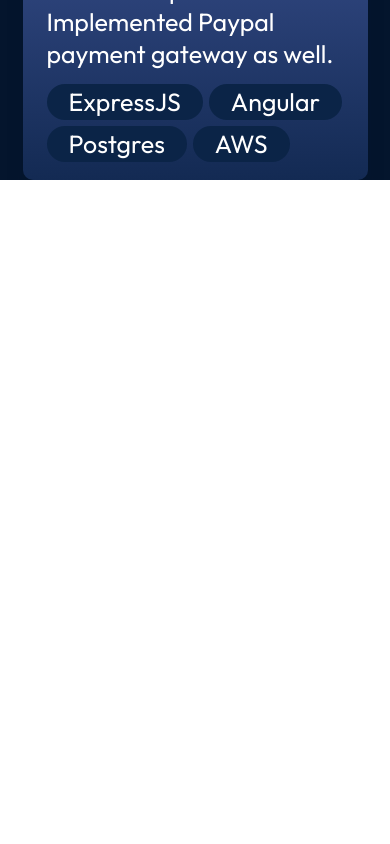
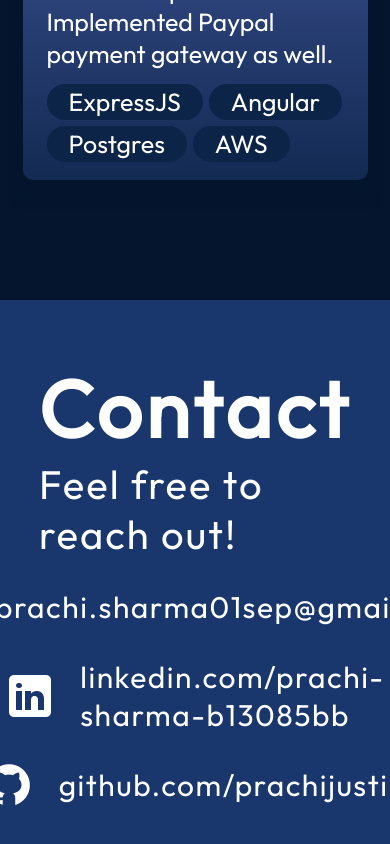
Before and after one commit to prachijustin/portfolio, a React (Vite) app: page / in a window 390 px wide. Shown: the part 6799-7643 px from the top of the page. Before the commit the page ends 6979 px from the top, so only its background shows below. Built offline with nearby package versions, Linux system fonts and the light colour scheme.

Commit message:
contact data

```diff
--- a/src/App.tsx
+++ b/src/App.tsx
@@ -1,5 +1,6 @@
 import styles from "./App.module.css";
 import { About } from "./components/About/About";
+import { Contact } from "./components/Contact/Contact";
 import { Experience } from "./components/Experience/Experience";
 import { Hero } from "./components/Hero/Hero";
 import { Navbar } from "./components/Navbar/Navbar";
@@ -13,6 +14,7 @@
       <About />
       <Experience />
       <Projects />
+      <Contact />
     </div>
   );
 }
--- /dev/null
+++ b/src/components/Contact/Contact.module.css
@@ -0,0 +1,64 @@
+@import "../../vars.css";
+
+.container {
+  color: var(--color-text);
+  margin-top: 120px;
+  background-color: var(--color-secondary);
+  display: flex;
+  flex-direction: row;
+  justify-content: space-evenly;
+  width: 100vw;
+  padding: 58px 10%;
+  gap: 10px;
+}
+
+.text h2 {
+  font-size: 80px;
+  font-weight: 700;
+  letter-spacing: 4px;
+}
+
+.text p {
+  font-size: 40px;
+  font-weight: 400;
+  letter-spacing: 2px;
+}
+
+.links {
+  display: flex;
+  flex-direction: column;
+  align-items: flex-start;
+  list-style: none;
+  gap: 26px;
+}
+
+.link {
+  display: flex;
+  align-items: center;
+  gap: 25px;
+}
+
+.link a {
+  color: var(--color-text);
+  text-decoration: none;
+  font-size: 30px;
+  font-weight: 400;
+  letter-spacing: 1.5px;
+}
+
+@media screen and (max-width: 830px) {
+  .container {
+    flex-direction: column;
+    gap: 23px;
+  }
+
+  .text {
+    display: flex;
+    flex-direction: column;
+    align-items: center;
+  }
+
+  .links {
+    align-items: center;
+  }
+}
--- /dev/null
+++ b/src/components/Contact/Contact.tsx
@@ -0,0 +1,34 @@
+import { getImageUrl } from "../../utils";
+import styles from "./Contact.module.css";
+
+export const Contact = () => {
+  return (
+    <footer id="contact" className={styles.container}>
+      <div className={styles.text}>
+        <h2>Contact</h2>
+        <p>Feel free to reach out!</p>
+      </div>
+      <ul className={styles.links}>
+        <li className={styles.link}>
+          <img src={getImageUrl("contact/emailIcon.png")} alt="email-icon" />
+          <a href="mailto:prachi.sharma01sep@gmail.com">
+            prachi.sharma01sep@gmail.com
+          </a>
+        </li>
+        <li className={styles.link}>
+          <img
+            src={getImageUrl("contact/linkedinIcon.png")}
+            alt="linkedin-icon"
+          />
+          <a href="https://www.linkedin.com/in/prachi-sharma-b13085bb/">
+            linkedin.com/prachi-sharma-b13085bb
+          </a>
+        </li>
+        <li className={styles.link}>
+          <img src={getImageUrl("contact/githubIcon.png")} alt="github-icon" />
+          <a href="https://github.com/prachijustin">github.com/prachijustin</a>
+        </li>
+      </ul>
+    </footer>
+  );
+};
--- a/src/components/Navbar/Navbar.module.css
+++ b/src/components/Navbar/Navbar.module.css
@@ -15,6 +15,10 @@
   font-weight: 600;
   text-decoration: none;
   color: var(--color-text);
+}
+
+.menuBtn {
+  display: none;
 }
 
 .menu {
```
